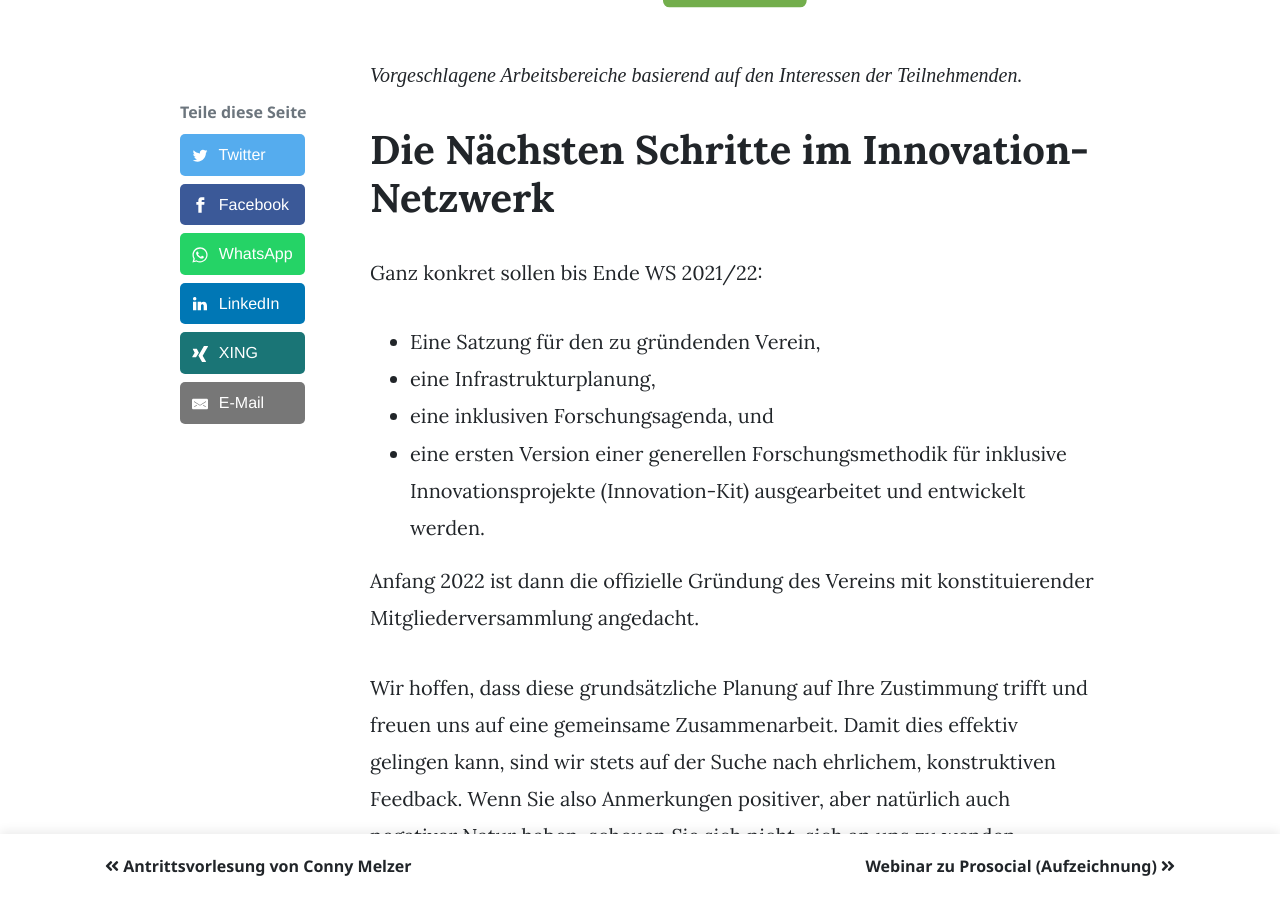
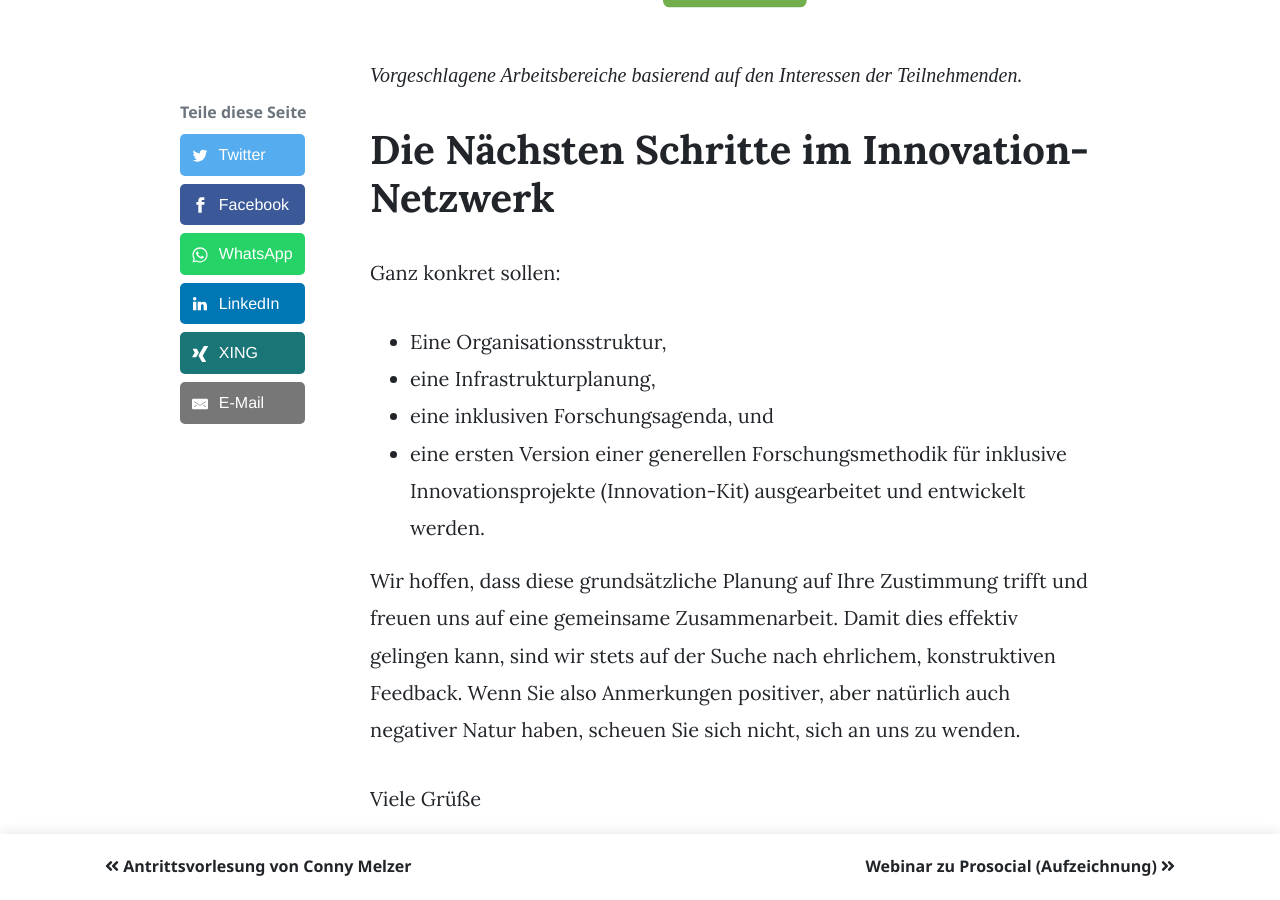
Before and after one commit to innovation-hub-inklusion/innovation-hub-inklusion.github.io, a Jekyll site: the page built from _posts/2021-07-23-innovation-hub-kickoff.md, in a window 1280 px wide and 900 px high, scrolled down 6952 px. Built offline with Jekyll 4.4.1, drawn with Linux system fonts in a browser that asks for light colours; some web fonts are replaced.

Commit message:
Updated texts and links

```diff
--- a/_posts/2021-07-23-innovation-hub-kickoff.md
+++ b/_posts/2021-07-23-innovation-hub-kickoff.md
@@ -65,13 +65,12 @@ Im Hinblick auf die thematische Ausrichtung des Innovation-Netzwerks konnten bas
 
 # Die Nächsten Schritte im Innovation-Netzwerk
 
-Ganz konkret sollen bis Ende WS 2021/22:
-* Eine Satzung für den zu gründenden Verein,
+Ganz konkret sollen:
+* Eine Organisationsstruktur,
 * eine Infrastrukturplanung,
 * eine inklusiven Forschungsagenda, und
-* eine ersten Version einer generellen Forschungsmethodik für inklusive Innovationsprojekte (Innovation-Kit) ausgearbeitet und entwickelt werden.
-
-Anfang 2022 ist dann die offizielle Gründung des Vereins mit konstituierender Mitgliederversammlung angedacht.
+* eine ersten Version einer generellen Forschungsmethodik für inklusive Innovationsprojekte (Innovation-Kit)
+ausgearbeitet und entwickelt werden.
 
 Wir hoffen, dass diese grundsätzliche Planung auf Ihre Zustimmung trifft und freuen uns auf eine gemeinsame Zusammenarbeit. Damit dies effektiv gelingen kann, sind wir stets auf der Suche nach ehrlichem, konstruktiven Feedback. Wenn Sie also Anmerkungen positiver, aber natürlich auch negativer Natur haben, scheuen Sie sich nicht, sich an uns zu wenden.
 
```
Also changed, not shown: _posts/2021-10-01-veranstaltung-prosocial.md (+2 -2 lines), _posts/2022-05-07-Preis.md (added, +27 -0 lines), _posts/2022-05-07-Selbstlernen-app.md (+1 -1 lines).
